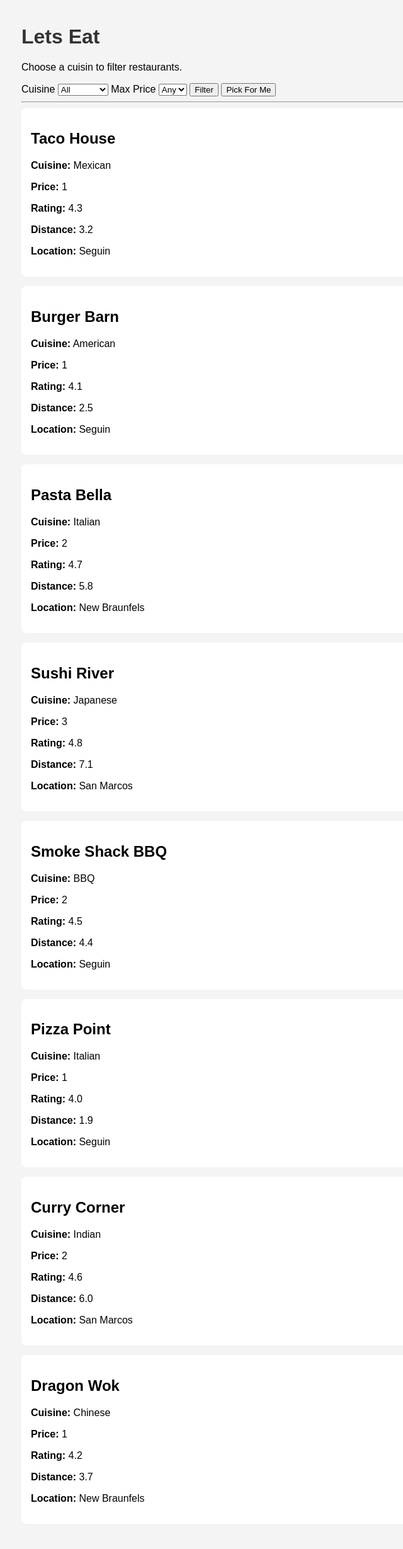
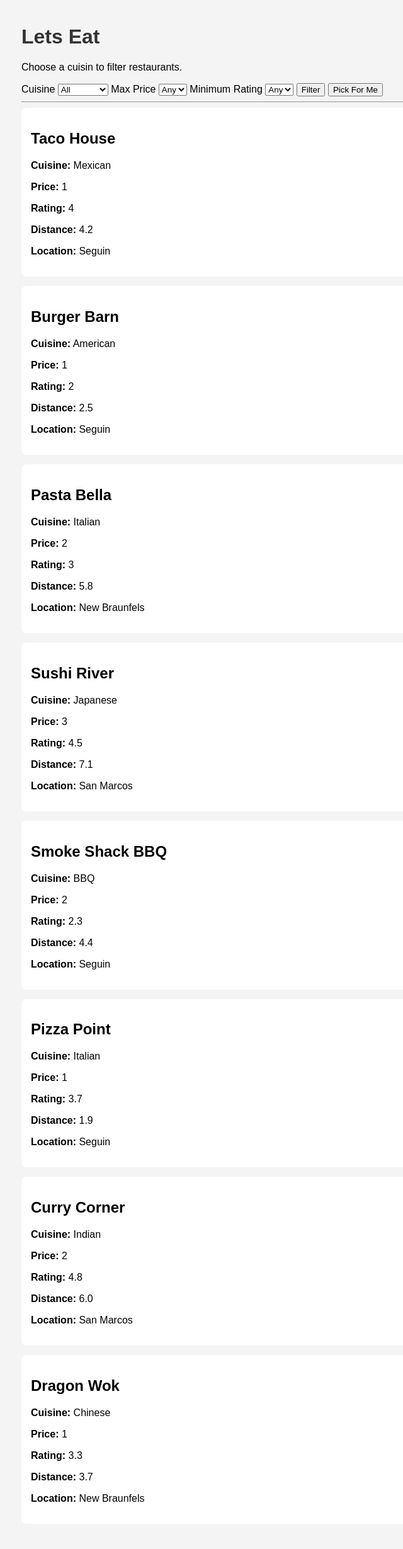
Before and after one commit to AndrewFrizzell/LetsEat, a Flask app: page / in a window 1280 px wide. Shown: the whole page at 63% size, without its empty margins (6-646 px from the left). Run offline with Flask 3, Linux system fonts and the light colour scheme.

Commit message:
add min rank filter

```diff
--- a/app.py
+++ b/app.py
@@ -8,6 +8,7 @@ app = Flask(__name__)
 def home():
     selected_cuisine = request.args.get("cuisine", "")
     max_price = request.args.get("price", "")
+    min_rating = request.args.get("rating", "")
     pick_random = request.args.get("pick")
 
     filtered_restaurants = restaurants
@@ -27,6 +28,14 @@ def home():
             if r["price"] <= max_price
         ]
 
+    #min rating filter
+    if min_rating:
+        min_rating = float(min_rating)
+        filtered_restaurants = [
+            r for r in filtered_restaurants
+            if r["rating"] >= min_rating
+        ]
+
     cusisines = sorted(set(r["cuisine"] for r in restaurants))
 
     chosen_restaurant = None
@@ -42,6 +51,7 @@ def home():
          cuisines=cusisines,
          selected_cuisine=selected_cuisine,
          max_price=str(max_price) if max_price else "",
+         min_rating=str(min_rating) if min_rating else "",
          chosen_restaurant=chosen_restaurant
          )
 
--- a/restaurants.py
+++ b/restaurants.py
@@ -3,15 +3,15 @@ restaurants = [
         "name": "Taco House",
         "cuisine": "Mexican",
         "price": 1,
-        "rating": 4.3,
-        "distance": 3.2,
+        "rating": 4,
+        "distance": 4.2,
         "location": "Seguin"
     },
     {
         "name": "Burger Barn",
         "cuisine": "American",
         "price": 1,
-        "rating": 4.1,
+        "rating": 2,
         "distance": 2.5,
         "location": "Seguin"
     },
@@ -19,7 +19,7 @@ restaurants = [
         "name": "Pasta Bella",
         "cuisine": "Italian",
         "price": 2,
-        "rating": 4.7,
+        "rating": 3,
         "distance": 5.8,
         "location": "New Braunfels"
     },
@@ -27,7 +27,7 @@ restaurants = [
         "name": "Sushi River",
         "cuisine": "Japanese",
         "price": 3,
-        "rating": 4.8,
+        "rating": 4.5,
         "distance": 7.1,
         "location": "San Marcos"
     },
@@ -35,7 +35,7 @@ restaurants = [
         "name": "Smoke Shack BBQ",
         "cuisine": "BBQ",
         "price": 2,
-        "rating": 4.5,
+        "rating": 2.3,
         "distance": 4.4,
         "location": "Seguin"
     },
@@ -43,7 +43,7 @@ restaurants = [
         "name": "Pizza Point",
         "cuisine": "Italian",
         "price": 1,
-        "rating": 4.0,
+        "rating": 3.7,
         "distance": 1.9,
         "location": "Seguin"
     },
@@ -51,7 +51,7 @@ restaurants = [
         "name": "Curry Corner",
         "cuisine": "Indian",
         "price": 2,
-        "rating": 4.6,
+        "rating": 4.8,
         "distance": 6.0,
         "location": "San Marcos"
     },
@@ -59,7 +59,7 @@ restaurants = [
         "name": "Dragon Wok",
         "cuisine": "Chinese",
         "price": 1,
-        "rating": 4.2,
+        "rating": 3.3,
         "distance": 3.7,
         "location": "New Braunfels"
     }
--- a/templates/index.html
+++ b/templates/index.html
@@ -11,6 +11,7 @@
     <p>Choose a cuisin to filter restaurants.</p>
 
     <form method="GET" action="/">
+            <!--cuisine filter option-->
         <label for="cuisine">Cuisine</label>
         <select name="cuisine" id="cuisine">
             <option value="">All</option>
@@ -20,6 +21,7 @@
                 </option>
             {% endfor %}
         </select>
+            <!--price filter option-->
         <label for="price">Max Price</label>
         <select name="price" id="price">
             <option value="">Any</option>
@@ -27,13 +29,22 @@
             <option value="2" {% if max_price == "2" %}selected{% endif %}>$$</option>
              <option value="3" {% if max_price == "3" %}selected{% endif %}>$$$</option>
         </select>
-
+            <!--rating filter option-->
+        <label for="rating">Minimum Rating</label>
+        <select name="rating" id="rating">
+            <option value="">Any</option>
+            <option value="4.0" {% if min_rating == "4.0" %}selected{% endif %}>4.0</option>
+            <option value="3.0" {% if min_rating == "3.0" %}selected{% endif %}>3.0</option>
+            <option value="2.0" {% if min_rating == "2.0" %}selected{% endif %}>2.0</option>
+            <option value="1.0" {% if min_rating == "1.0" %}selected{% endif %}>1.0</option>
+        </select>
+            <!--filter and random buttons-->
         <button type="submit">Filter</button>
         <button type="submit" name="pick" value="1">Pick For Me</button>
     </form>
 
     <hr>
-
+        <!--random choice-->
     {% if chosen_restaurant %}
         <h2>🍽️ Your Pick:</h2>
         <div class="restaurant-card">
@@ -46,7 +57,7 @@
         </div>
         <hr>
     {% endif %}
-
+        <!--filtered list of restaurants-->
     {% if restaurants %}
         {% for restaurant in restaurants %}
             <div class="restaurant-card">
```
